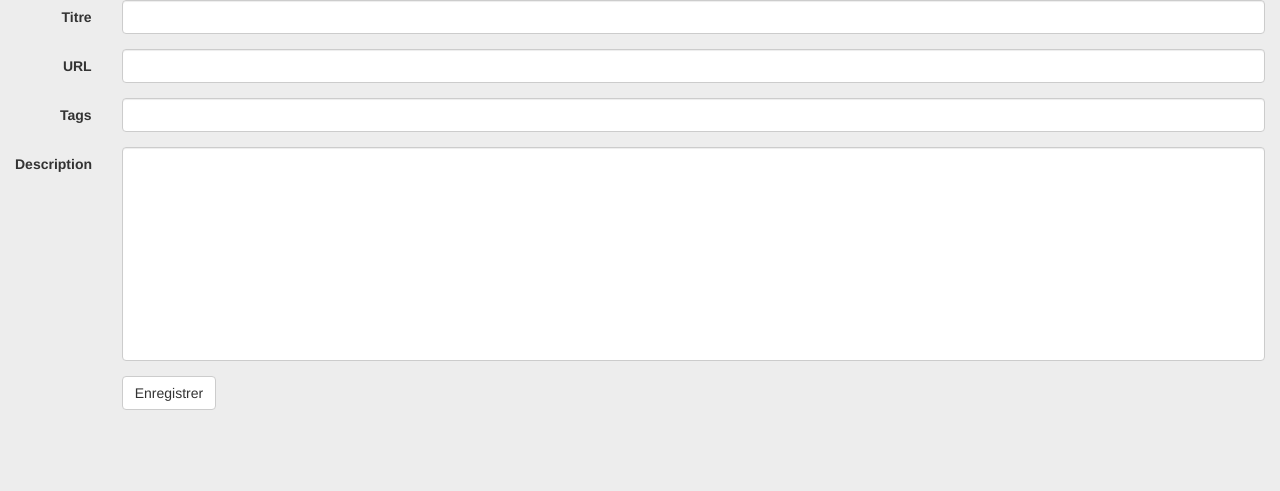
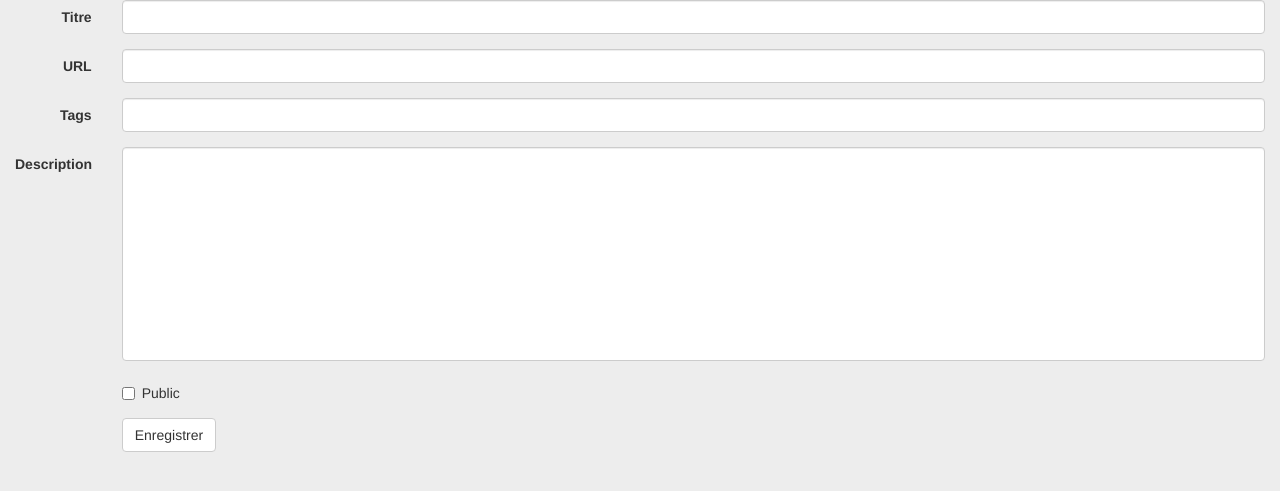
Before and after one commit to stephanlascar/markme, a Flask app: page /bookmarklet in a window 1280 px wide. Shown: the top 491 px of the page. Run offline with Flask 2, Linux system fonts and the light colour scheme; the visitor is signed in with stand-in values (Sample User, id 1); parts of the project's set-up code (start-up, migrations or seed data) failed here and were passed over; some libraries are stand-ins or nearby versions.

Commit message:
Gestion des bookmarks public / privé

```diff
--- a/forms/bookmark.py
+++ b/forms/bookmark.py
@@ -1,5 +1,5 @@
 from flask_wtf import Form
-from wtforms import StringField, TextAreaField, HiddenField
+from wtforms import StringField, TextAreaField, HiddenField, BooleanField
 from wtforms.validators import DataRequired, URL
 from fields.tag_list_field import TagListField
 
@@ -10,5 +10,5 @@ class BookmarkForm(Form):
     url = StringField('URL', validators=[DataRequired(), URL()])
     description = TextAreaField('Description')
     referrer = HiddenField('Referrer')
+    public = BooleanField('Public')
     tags = TagListField('Tags')
-    image = HiddenField('Image')
--- a/main.py
+++ b/main.py
@@ -25,7 +25,8 @@ def index():
             else:
                 flash('Utilisateur ou mot de passe non valide.')
 
-    return render_template('index.html', bookmarks=mongo.db.bookmarks.find().sort('date', pymongo.DESCENDING), form=form)
+    criteria = {'$or': [{'public': True}, {'user._id': ObjectId(current_user.get_id())}]} if current_user.is_authenticated() else {'public': True}
+    return render_template('index.html', bookmarks=mongo.db.bookmarks.find(criteria).sort('date', pymongo.DESCENDING), form=form)
 
 
 @main.route('/logout')
@@ -52,7 +53,7 @@ def add_bookmark():
                                  'referrer': form.referrer.data,
                                  'tags': form.tags.data,
                                  'published': datetime.datetime.utcnow(),
-                                 'public': True,
+                                 'public': form.public.data,
                                  'user': {
                                      '_id': ObjectId(current_user.get_id()),
                                      'email': current_user.email
--- a/templates/bookmarklet.html
+++ b/templates/bookmarklet.html
@@ -48,6 +48,16 @@
 
             <div class="form-group">
                 <div class="col-sm-offset-1 col-sm-11">
+                    <div class="checkbox">
+                        <label>
+                            {{ form.public }} {{ form.public.label.text }}
+                        </label>
+                    </div>
+                </div>
+            </div>
+
+            <div class="form-group">
+                <div class="col-sm-offset-1 col-sm-11">
                     <button type="submit" class="btn btn-default">Enregistrer</button>
                 </div>
             </div>
--- a/templates/bookmarklet.js
+++ b/templates/bookmarklet.js
@@ -30,4 +30,4 @@ if (document.referrer) {
     referrer = document.referrer
 }
 
-void open('http://localhost:5000{{url_for("main.bookmarklet")}}?url=' + encodeURIComponent(location.href) + '&title=' + encodeURIComponent(document.title) + '&description=' + encodeURIComponent(description) + '&tags=' + encodeURIComponent(tags) + '&referrer=' + encodeURIComponent(referrer), 'mark.me +', 'location=no, toolbar=no, scrollbars=yes, width=430, height=525, status=no');
+void open('http://localhost:5000{{url_for("main.bookmarklet")}}?url=' + encodeURIComponent(location.href) + '&title=' + encodeURIComponent(document.title) + '&description=' + encodeURIComponent(description) + '&tags=' + encodeURIComponent(tags) + '&referrer=' + encodeURIComponent(referrer), 'mark.me +', 'location=no, toolbar=no, scrollbars=yes, width=430, height=567, status=no');
--- a/templates/index.html
+++ b/templates/index.html
@@ -7,7 +7,7 @@
             <h5 class="date">{{ group.grouper|humanize }}</h5>
         </div>
 
-        {% for bookmark in group.list %}
+        {% for bookmark in group.list|reverse %}
         <div class="row">
             <div class="col-md-3">
                 <a href="{{ bookmark.url|safe }}" target="_blank" class="thumbnail">
```
